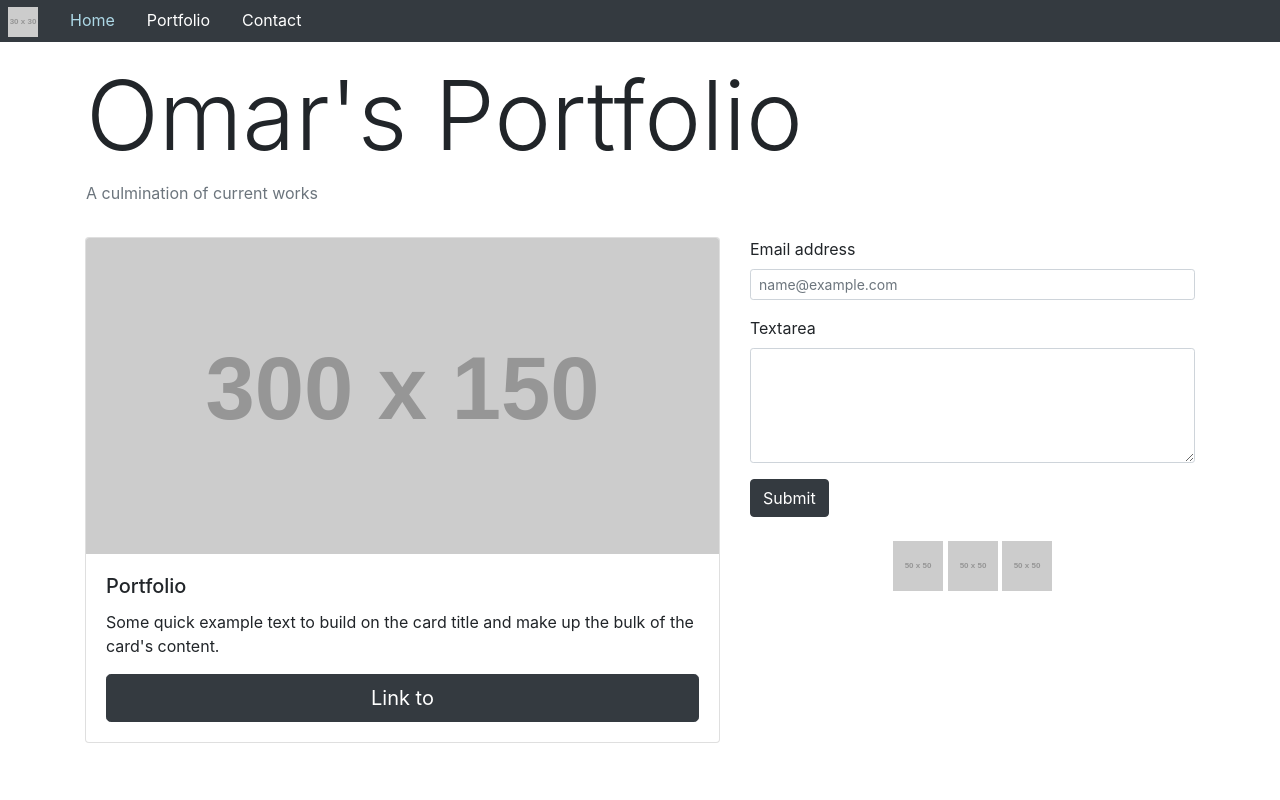
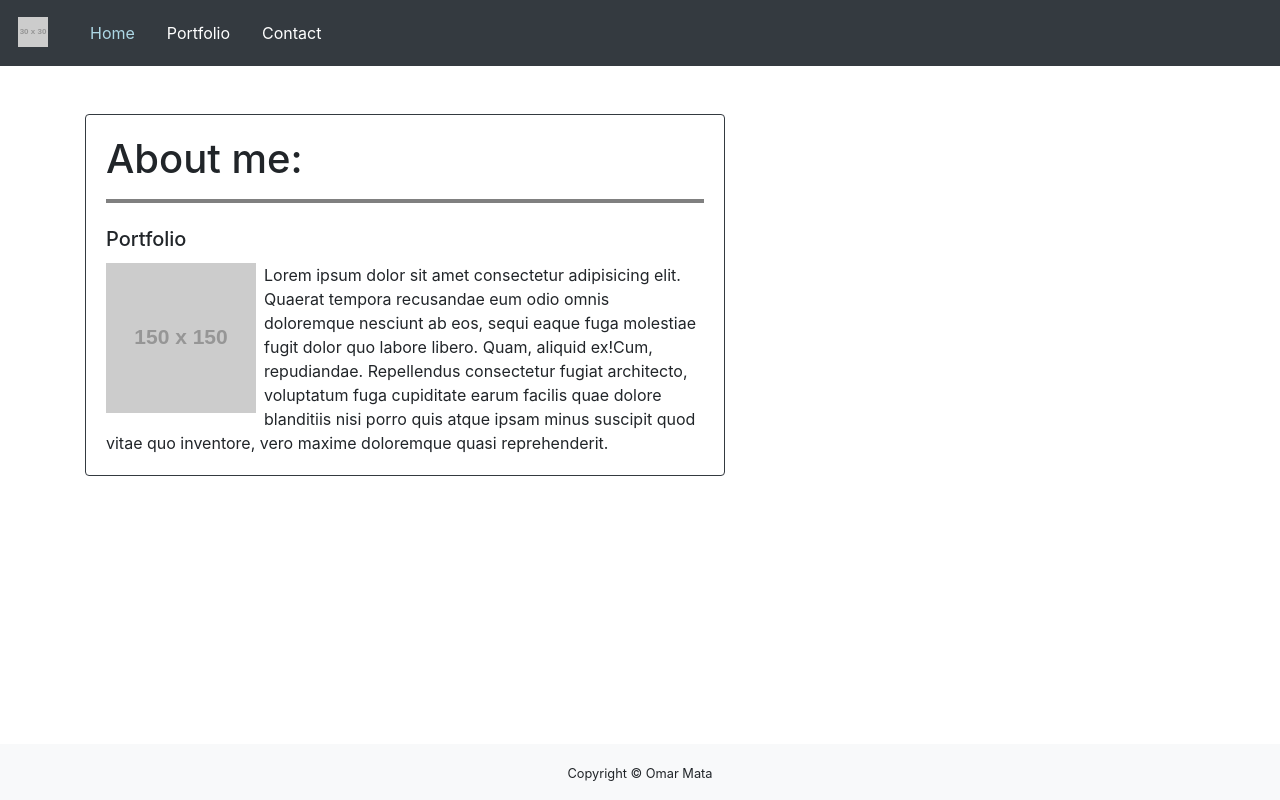
Before and after one commit to omata48/HW2, a plain HTML site: page index.html in a window 1280 px wide. Drawn offline with nearby package versions, Linux system fonts and the light colour scheme; placeholder pictures from the web are drawn by us.

Commit message:
sticky footer fixed, index and contact pages fixed

```diff
--- a/index.html
+++ b/index.html
@@ -1,5 +1,5 @@
 <!DOCTYPE html>
-<html lang="en">
+<html lang="en" class="h-100">
 <head>
     <meta charset="UTF-8">
     <meta name="viewport" content="width=device-width, initial-scale=1.0">
@@ -8,16 +8,28 @@
 </head>
 
 <style>
+    .nav{
+        min-height: 60px;
+    }
+    .navbar-brand {
+        padding: 0 10px;
+        height: 60px;
+        line-height: 60px;
+    }
+    .nav-item {
+        line-height: 50px;
+    }
 
     @media (min-width: 768px) {
-        #break{
-            margin-top: 3rem;
+        .card{
+            width: 40rem;
         }
     }
 
 </style>
 
-<body>
+<body class="d-flex flex-column h-100">
+    <main role="main" class="flex-shrink-0">
         <!-- Nav Bar -->
         <nav class="nav navbar-dark bg-dark">
             <a class="navbar-brand ml-2" href="#">
@@ -36,93 +48,26 @@
             </ul>
         </nav>
 
-    <!-- Container -->
-    <div class="container-sm">
-        <!-- Heading -->
-        <div class="row mt-3 pl-3">
-            <header>
-                <h1 class="display-1">Omar's Portfolio</h1>
-                <p class="text-muted">A culmination of current works</p>
-            </header>
-        </div>
-
         <!-- body -->
-        <section class="row">
+        <section class="container mt-5 mb-2" >
             <!-- image for portfolio w/ link -->
-            <div class="col-sm-7 mt-3">
-                <div class="card" style="width: 100%;">
-                    <img src="https://placehold.it/300x150" class="card-img-top img-fluid.max-width: 100%" alt="...">
+            <div class="card border-dark">
                 <div class="card-body">
+                    <h1>About me:</h1>
+                    <hr style="border: 2px solid grey;" class="mb-4">
                     <h5 class="card-title">Portfolio</h5>
-                        <p class="card-text">Some quick example text to build on the card title and make up the bulk of the card's
-                            content.</p>
-                        <a href="portfolio.html" class="btn btn-dark btn-lg nav-link">Link to</a>
-                    </div>
-                </div>
-            </div>
-            <!-- block for contact email and text area -->
-            <div id="break" class="col-sm-5 mt-3">
-                <div class="row">
-                    <div class="col-sm-12">
-                        <form>
-                            <div class="form-group">
-                                <label for="exampleFormControlInput1">Email address</label>
-                                <input type="email" class="form-control form-control-sm" id="exampleFormControlInput1" placeholder="name@example.com">
-                            </div>
-                            <div class="form-group">
-                                <label for="exampleFormControlTextarea1">Textarea</label>
-                                <textarea class="form-control form-control-sm" id="exampleFormControlTextarea1" rows="5"></textarea>
-                            </div>
-                            <button type="submit" class="btn btn-dark mb-2">Submit</button>
-                        </form>
-                    </div>
-                </div>
-                <div class="row">
-                    <div class="col-sm-12 mt-3">
-                        <div class="text-center">
-                            <img class="" src="http://placehold.it/50x50" alt="">
-                            <img class="" src="http://placehold.it/50x50" alt="">
-                            <img class="" src="http://placehold.it/50x50" alt="">
-                        </div>
-                    </div>
+                    <img class="float-left mr-2 mb-2" src="https://www.placehold.it/150x150" alt="cat">
+                    <p class="card-text">Lorem ipsum dolor sit amet consectetur adipisicing elit. Quaerat tempora recusandae eum odio omnis doloremque nesciunt ab eos, sequi eaque fuga molestiae fugit dolor quo labore libero. Quam, aliquid ex!Cum, repudiandae. Repellendus consectetur fugiat architecto, voluptatum fuga cupiditate earum facilis quae dolore blanditiis nisi porro quis atque ipsam minus suscipit quod vitae quo inventore, vero maxime doloremque quasi reprehenderit.</p>
                 </div>
             </div>
         </section>
+    </main>
+
+    <footer class="footer mt-auto py-3 bg-light">
+        <div class="container text-center">
+            <small>Copyright &copy; Omar Mata</small>
         </div>
-
-<!-- scripts for dropdown collapse nav to work -->
-<script src="https://code.jquery.com/jquery-3.5.1.slim.min.js" integrity="sha384-DfXdz2htPH0lsSSs5nCTpuj/zy4C+OGpamoFVy38MVBnE+IbbVYUew+OrCXaRkfj" crossorigin="anonymous"></script>
-<script src="https://cdn.jsdelivr.net/npm/popper.js@1.16.0/dist/umd/popper.min.js" integrity="sha384-Q6E9RHvbIyZFJoft+2mJbHaEWldlvI9IOYy5n3zV9zzTtmI3UksdQRVvoxMfooAo" crossorigin="anonymous"></script>
-<script src="https://stackpath.bootstrapcdn.com/bootstrap/4.5.0/js/bootstrap.min.js" integrity="sha384-OgVRvuATP1z7JjHLkuOU7Xw704+h835Lr+6QL9UvYjZE3Ipu6Tp75j7Bh/kR0JKI" crossorigin="anonymous"></script>
+    </footer>
 
 </body>
 </html>
-
-
-<!--
-    <div class="container">
-        <div class="card border-dark mt-3">
-            <div class="row mt-3 ml-4">
-                <header class="mb-1">
-                    <h1>Contact:</h1>
-                </header>
-            </div>
-            <hr style="border: 2px solid grey;" class="mb-4 ml-3 mr-3">
-            <form class="ml-4 mr-4">
-                <div class="form-group">
-                    <label for="nameInput">Name</label>
-                    <input type="text" class="form-control" id="nameInput" placeholder="John Doe">
-                </div>
-                <div class="form-group">
-                    <label for="emailInput">Email</label>
-                    <input type="email" class="form-control" id="emailInput" placeholder="example@email.com">
-                </div>
-                <div class="form-group">
-                    <label for="messageBox">Message</label>
-                    <textarea name="message" id="messageBox" class="form-control" rows="3"></textarea>
-                </div>
-                <button class="btn btn-dark mb-3" type="submit">Submit</button>
-            </form>
-        </div>
-    </div>
- -->
```
Also changed, not shown: contact.html (+25 -11 lines), portfolio.html (+28 -6 lines), test.html (+17 -27 lines), notes.txt (added). Lines whose indentation alone changed are shown as unchanged.
